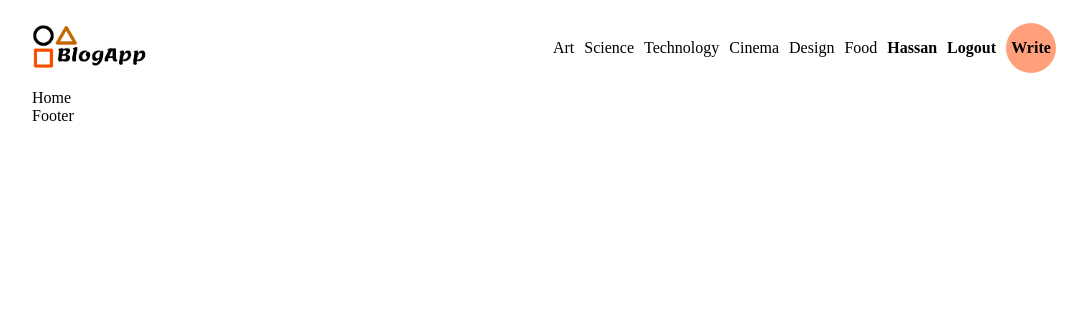
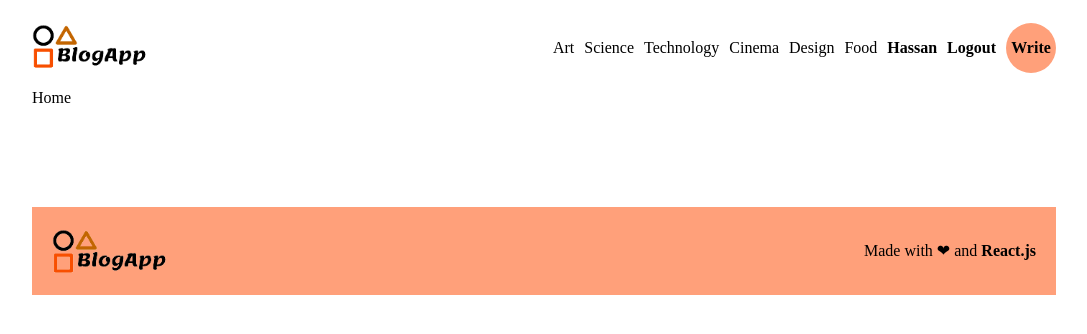
Before and after one commit to Hassanabbaass/BlogApp-React-MySQL, a React (Create React App) app in the folder client/: page / in a window 1280 px wide. Shown: the top 334 px of the page, without its empty margins (96-1183 px from the left). Built offline with nearby package versions, Linux system fonts and the light colour scheme.

Commit message:
footer and design

```diff
--- a/client/src/components/Footer.jsx
+++ b/client/src/components/Footer.jsx
@@ -1,8 +1,14 @@
 import React from 'react'
+import Logo from '../assets/blogLogo.png'
 
 const Footer = () => {
   return (
-    <div>Footer</div>
+    <footer>
+        <img src={Logo} alt=''/>
+        <span>
+            Made with ❤ and <b>React.js</b>
+        </span>
+    </footer>
   )
 }
 
--- a/client/src/style.scss
+++ b/client/src/style.scss
@@ -105,6 +105,19 @@
             }
         }
 
+        footer{
+            margin-top: 100px;
+            padding: 20px;
+            background-color: lightsalmon;
+            display: flex;
+            align-items: center;
+            justify-content: space-between;
+            font-size: 16px;
+            img{
+                height: 3rem;
+            }
+        }
+
     }
 
 }
```
